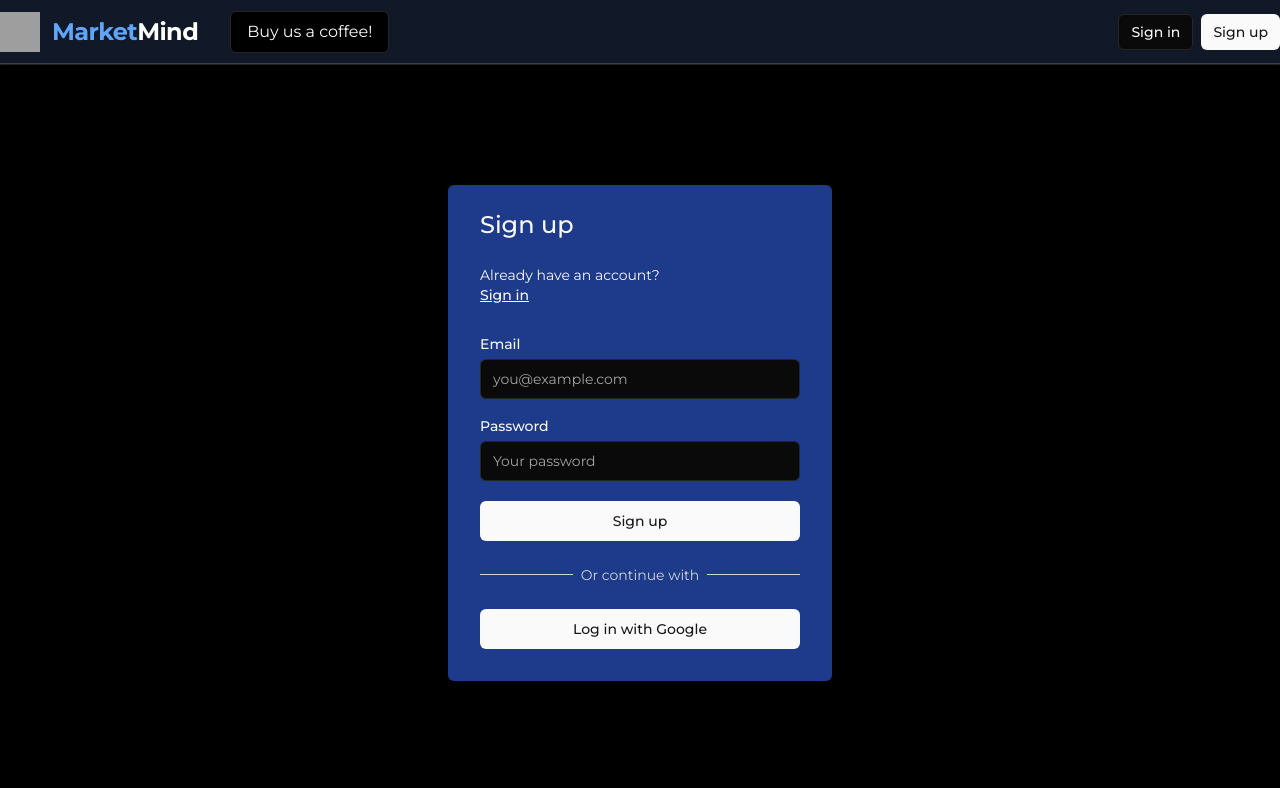
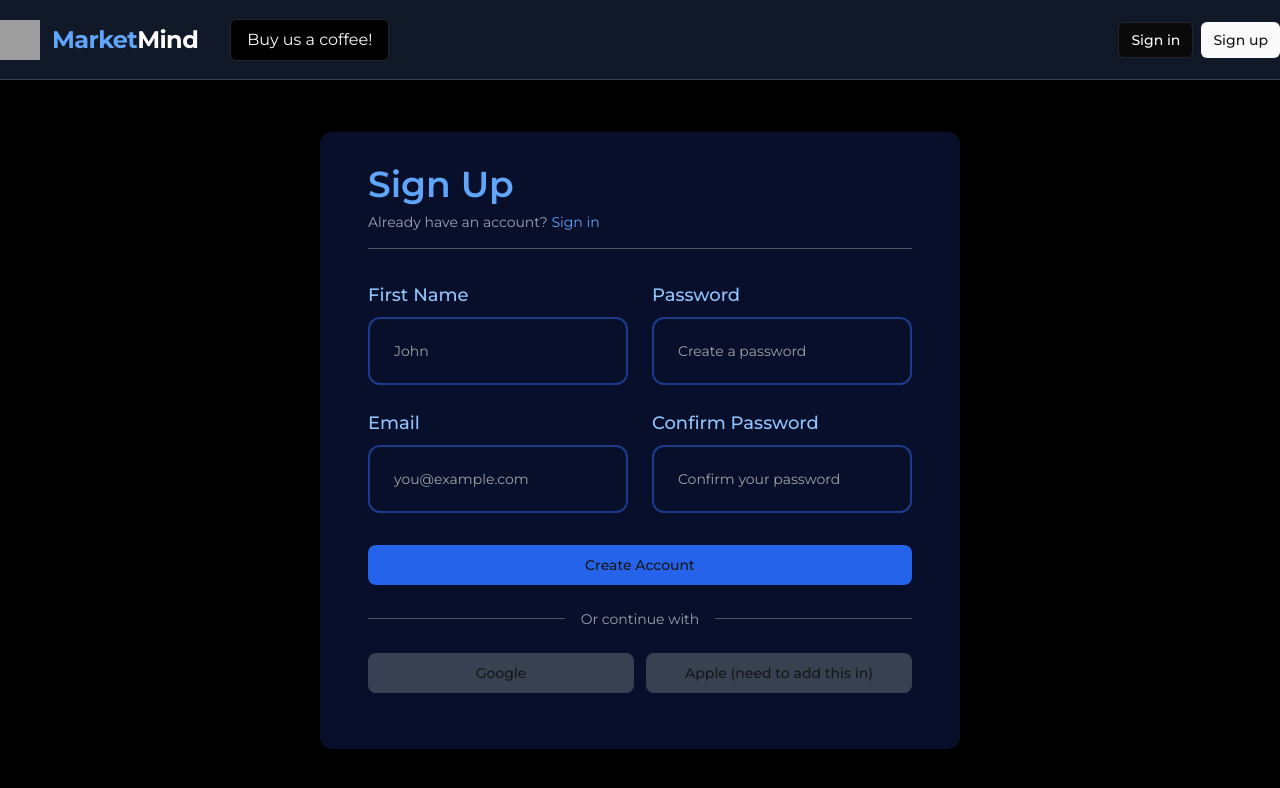
Before and after one commit to nikhilp1234567/Market-research-agent, a Next.js app: page /sign-up in a window 1280 px wide. Shown: the top 788 px of the page. Built offline with nearby package versions, Linux system fonts and the light colour scheme; no server answers; grey boxes are pictures that could not be loaded.

Commit message:
ui fixes for sign in stuff

```diff
--- a/app/(auth-pages)/forgot-password/page.tsx
+++ b/app/(auth-pages)/forgot-password/page.tsx
@@ -9,25 +9,43 @@ import { SmtpMessage } from "../smtp-message";
 export default async function ForgotPassword(props: { searchParams: any }) {
   const searchParams = await props.searchParams;
   return (
-    <>
-      <form className='flex-1 flex flex-col w-full gap-2 text-foreground [&>input]:mb-6 min-w-64 max-w-64 mx-auto'>
-        <div>
-          <h1 className='text-2xl font-medium'>Reset Password</h1>
-          <p className='text-sm text-secondary-foreground'>
-            Already have an account?{" "}
-            <Link className='text-primary underline' href='/sign-in'>
+    <div className='flex flex-col items-center justify-center min-h-[calc(100vh-6rem)] h-auto w-full bg-black'>
+      <div id='blue-background-holder' style={{ backgroundColor: "#070F2B" }} className='flex flex-col py-8 px-12 rounded-xl w-[35%] min-w-[400px] mx-4'>
+        <div className='border-b border-gray-600 pb-4'>
+          <h1 className='text-4xl font-semibold text-blue-400'>Reset Password</h1>
+          <p className='text-gray-400 mt-2 text-sm'>
+            Remember your password?{" "}
+            <Link className='text-blue-400 hover:text-blue-300 transition-colors' href='/sign-in'>
               Sign in
             </Link>
           </p>
         </div>
-        <div className='flex flex-col gap-2 [&>input]:mb-3 mt-8'>
-          <Label htmlFor='email'>Email</Label>
-          <Input name='email' placeholder='you@example.com' required />
-          <SubmitButton formAction={forgotPasswordAction}>Reset Password</SubmitButton>
+
+        <div className='flex flex-col gap-6 mt-8'>
+          <div className='space-y-2'>
+            <Label htmlFor='email' className='text-lg font-medium text-blue-300'>
+              Email
+            </Label>
+            <div className='flex justify-center items-center p-3 !border-solid !border-blue-900 border-[2px] rounded-xl hover:border-blue-700 transition-colors'>
+              <Input
+                name='email'
+                placeholder='you@example.com'
+                required
+                className='bg-transparent border-none outline-none focus-visible:ring-0 focus-visible:ring-offset-0'
+              />
+            </div>
+          </div>
+
+          <SubmitButton
+            formAction={forgotPasswordAction}
+            pendingText='Sending Reset Link...'
+            className='bg-blue-600 px-8 transition-all hover:bg-blue-500 py-3 rounded-lg w-full font-medium'>
+            Reset Password
+          </SubmitButton>
+
           <FormMessage message={{ message: searchParams.message || "" }} />
         </div>
-      </form>
-      <SmtpMessage />
-    </>
+      </div>
+    </div>
   );
 }
--- a/app/(auth-pages)/sign-in/page.tsx
+++ b/app/(auth-pages)/sign-in/page.tsx
@@ -8,43 +8,87 @@ import Link from "next/link";
 export default async function Login(props: { searchParams: any }) {
   const searchParams = await props.searchParams;
   return (
-    <div className='flex items-center justify-center min-h-[calc(100vh-4rem)] w-full border-t'>
-      <form className='flex flex-col bg-blue-900 py-6 px-8 rounded-md w-[30%] mx-4'>
-        <h1 className='text-2xl font-medium'>Sign in</h1>
-        <br />
-        <p className='text-sm text-foreground'>
-          Don't have an account? <br />
-          <Link className='text-foreground font-medium underline' href='/sign-up'>
+    <div className='flex items-center justify-center min-h-[calc(100vh-6rem)] h-auto w-full bg-black'>
+      <div id='blue-background-holder' style={{ backgroundColor: "#070F2B" }} className='flex flex-col py-8 px-12 rounded-xl w-[35%] min-w-[400px] mx-4'>
+        <div className='border-b border-gray-600 pb-4'>
+          <h1 className='text-4xl font-semibold text-blue-400'>Sign In</h1>
+          <p className='text-gray-400 mt-2 text-sm'>
+            Don't have an account?{" "}
+            <Link className='text-blue-400 hover:text-blue-300 transition-colors' href='/sign-up'>
               Sign up
             </Link>
           </p>
-        <div className='flex flex-col gap-2 [&>input]:mb-3 mt-8'>
-          <Label htmlFor='email'>Email</Label>
-          <Input name='email' placeholder='you@example.com' required />
+        </div>
+
+        <div className='flex flex-col gap-6 mt-8'>
+          <div className='space-y-2'>
+            <Label htmlFor='email' className='text-lg font-medium text-blue-300'>
+              Email
+            </Label>
+            <div className='flex justify-center items-center p-3 !border-solid !border-blue-900 border-[2px] rounded-xl hover:border-blue-700 transition-colors'>
+              <Input
+                name='email'
+                placeholder='you@example.com'
+                required
+                className='bg-transparent border-none outline-none focus-visible:ring-0 focus-visible:ring-offset-0'
+              />
+            </div>
+          </div>
+
+          <div className='space-y-2'>
             <div className='flex justify-between items-center'>
-            <Label htmlFor='password'>Password</Label>
-            <Link className='text-xs text-foreground underline' href='/forgot-password'>
+              <Label htmlFor='password' className='text-lg font-medium text-blue-300'>
+                Password
+              </Label>
+              <Link className='text-sm text-blue-400 hover:text-blue-300 transition-colors' href='/forgot-password'>
                 Forgot Password?
               </Link>
             </div>
-          <Input type='password' name='password' placeholder='Your password' required />
-          <SubmitButton pendingText='Signing In...' formAction={signInAction}>
+            <div className='flex justify-center items-center p-3 !border-solid !border-blue-900 border-[2px] rounded-xl hover:border-blue-700 transition-colors'>
+              <Input
+                type='password'
+                name='password'
+                placeholder='Your password'
+                required
+                className='bg-transparent border-none outline-none focus-visible:ring-0 focus-visible:ring-offset-0'
+              />
+            </div>
+          </div>
+
+          <SubmitButton
+            pendingText='Signing In...'
+            formAction={signInAction}
+            className='bg-blue-600 px-8 transition-all hover:bg-blue-500 py-3 rounded-lg w-full font-medium'>
             Sign in
           </SubmitButton>
-          <div className='relative my-4'>
+
+          <div className='relative'>
             <div className='absolute inset-0 flex items-center'>
-              <div className='w-full border-t border-gray-300'></div>
+              <div className='w-full border-t border-gray-600'></div>
             </div>
             <div className='relative flex justify-center text-sm'>
-              <span className='bg-blue-900 px-2 text-gray-300'>Or continue with</span>
+              <span className='bg-[#070F2B] px-4 text-gray-400'>Or continue with</span>
             </div>
           </div>
-          <SubmitButton formAction={signInWithGoogleAction} pendingText='Continuing with Google...' formNoValidate>
-            Log in with Google
+          <div className='flex flex-row gap-3'>
+            <SubmitButton
+              formAction={signInWithGoogleAction}
+              pendingText='Continuing with Google...'
+              formNoValidate
+              className='bg-gray-700 px-8 transition-all hover:bg-gray-600 py-3 rounded-lg w-full font-medium'>
+              Google
             </SubmitButton>
+            <SubmitButton
+              formAction={signInWithGoogleAction}
+              pendingText='Continuing with Google...'
+              formNoValidate
+              className='bg-gray-700 px-8 transition-all hover:bg-gray-600 py-3 rounded-lg w-full font-medium'>
+              Apple (need to add this in)
+            </SubmitButton>
+          </div>
           <FormMessage message={{ message: searchParams.message || "" }} />
         </div>
-      </form>
+      </div>
     </div>
   );
 }
--- a/app/(auth-pages)/sign-up/page.tsx
+++ b/app/(auth-pages)/sign-up/page.tsx
@@ -1,53 +1,129 @@
-import { signInWithGoogleAction, signUpAction } from "@/app/actions";
-import { FormMessage, Message } from "@/components/form-message";
+import { signUpAction, signInWithGoogleAction } from "@/app/actions";
+import { FormMessage } from "@/components/form-message";
 import { SubmitButton } from "@/components/submit-button";
 import { Input } from "@/components/ui/input";
 import { Label } from "@/components/ui/label";
 import Link from "next/link";
 
-export default async function Signup(props: { searchParams: any }) {
+export default async function SignUp(props: { searchParams: any }) {
   const searchParams = await props.searchParams;
-  if ("message" in searchParams) {
-    return (
-      <div className='w-full flex-1 flex items-center h-screen sm:max-w-md justify-center gap-2 p-4'>
-        <FormMessage message={{ message: searchParams.message || "" }} />
-      </div>
-    );
-  }
+  return (
+    <div className='flex items-center justify-center min-h-[calc(100vh-6rem)] h-auto w-full bg-black'>
+      <div id='blue-background-holder' style={{ backgroundColor: "#070F2B" }} className='flex flex-col py-8 px-12 rounded-xl w-[50%] min-w-[600px] mx-4'>
+        <div className='border-b border-gray-600 pb-4'>
+          <h1 className='text-4xl font-semibold text-blue-400'>Sign Up</h1>
+          <p className='text-gray-400 mt-2 text-sm'>
+            Already have an account?{" "}
+            <Link className='text-blue-400 hover:text-blue-300 transition-colors' href='/sign-in'>
+              Sign in
+            </Link>
+          </p>
+        </div>
 
-  return (
-    <div className='flex items-center flex-col justify-center min-h-[calc(100vh-4rem)] w-full border-t'>
-      <form className='flex flex-col bg-blue-900 py-6 px-8 rounded-md w-[30%] mx-4'>
-        <h1 className='text-2xl font-medium'>Sign up</h1>
-        <br />
-        <p className='text-sm text text-foreground'>
-          Already have an account? <br />
-          <Link className='text-primary font-medium underline' href='/sign-in'>
-            Sign in
-          </Link>
-        </p>
-        <div className='flex flex-col gap-2 [&>input]:mb-3 mt-8'>
-          <Label htmlFor='email'>Email</Label>
-          <Input name='email' placeholder='you@example.com' required />
-          <Label htmlFor='password'>Password</Label>
-          <Input type='password' name='password' placeholder='Your password' minLength={6} required />
-          <SubmitButton formAction={signUpAction} pendingText='Signing up...'>
-            Sign up
+        <div className='flex flex-col gap-6 mt-8'>
+          <div className='grid grid-cols-2 gap-6'>
+            {/* Left Column - Personal Info */}
+            <div className='space-y-6'>
+              <div className='space-y-2'>
+                <Label htmlFor='firstName' className='text-lg font-medium text-blue-300'>
+                  First Name
+                </Label>
+                <div className='flex justify-center items-center p-3 !border-solid !border-blue-900 border-[2px] rounded-xl hover:border-blue-700 transition-colors'>
+                  <Input
+                    name='firstName'
+                    placeholder='John'
+                    required
+                    className='bg-transparent border-none outline-none focus-visible:ring-0 focus-visible:ring-offset-0'
+                  />
+                </div>
+              </div>
+
+              <div className='space-y-2'>
+                <Label htmlFor='email' className='text-lg font-medium text-blue-300'>
+                  Email
+                </Label>
+                <div className='flex justify-center items-center p-3 !border-solid !border-blue-900 border-[2px] rounded-xl hover:border-blue-700 transition-colors'>
+                  <Input
+                    name='email'
+                    type='email'
+                    placeholder='you@example.com'
+                    required
+                    className='bg-transparent border-none outline-none focus-visible:ring-0 focus-visible:ring-offset-0'
+                  />
+                </div>
+              </div>
+            </div>
+
+            {/* Right Column - Password Fields */}
+            <div className='space-y-6'>
+              <div className='space-y-2'>
+                <Label htmlFor='password' className='text-lg font-medium text-blue-300'>
+                  Password
+                </Label>
+                <div className='flex justify-center items-center p-3 !border-solid !border-blue-900 border-[2px] rounded-xl hover:border-blue-700 transition-colors'>
+                  <Input
+                    type='password'
+                    name='password'
+                    placeholder='Create a password'
+                    required
+                    className='bg-transparent border-none outline-none focus-visible:ring-0 focus-visible:ring-offset-0'
+                  />
+                </div>
+              </div>
+
+              <div className='space-y-2'>
+                <Label htmlFor='confirmPassword' className='text-lg font-medium text-blue-300'>
+                  Confirm Password
+                </Label>
+                <div className='flex justify-center items-center p-3 !border-solid !border-blue-900 border-[2px] rounded-xl hover:border-blue-700 transition-colors'>
+                  <Input
+                    type='password'
+                    name='confirmPassword'
+                    placeholder='Confirm your password'
+                    required
+                    className='bg-transparent border-none outline-none focus-visible:ring-0 focus-visible:ring-offset-0'
+                  />
+                </div>
+              </div>
+            </div>
+          </div>
+
+          <SubmitButton
+            pendingText='Creating Account...'
+            formAction={signUpAction}
+            className='bg-blue-600 px-8 transition-all hover:bg-blue-500 py-3 rounded-lg w-full font-medium mt-2'>
+            Create Account
           </SubmitButton>
-          <div className='relative my-4'>
+
+          <div className='relative'>
             <div className='absolute inset-0 flex items-center'>
-              <div className='w-full border-t border-gray-300'></div>
+              <div className='w-full border-t border-gray-600'></div>
             </div>
             <div className='relative flex justify-center text-sm'>
-              <span className='bg-blue-900 px-2 text-gray-300'>Or continue with</span>
+              <span className='bg-[#070F2B] px-4 text-gray-400'>Or continue with</span>
             </div>
           </div>
-          <SubmitButton formAction={signInWithGoogleAction} pendingText='Continuing with Google...' formNoValidate>
-            Log in with Google
-          </SubmitButton>
+
+          <div className='flex flex-row gap-3'>
+            <SubmitButton
+              formAction={signInWithGoogleAction}
+              pendingText='Continuing with Google...'
+              formNoValidate
+              className='bg-gray-700 px-8 transition-all hover:bg-gray-600 py-3 rounded-lg w-full font-medium'>
+              Google
+            </SubmitButton>
+            <SubmitButton
+              formAction={signInWithGoogleAction}
+              pendingText='Continuing with Google...'
+              formNoValidate
+              className='bg-gray-700 px-8 transition-all hover:bg-gray-600 py-3 rounded-lg w-full font-medium'>
+              Apple (need to add this in)
+            </SubmitButton>
+          </div>
+
           <FormMessage message={{ message: searchParams.message || "" }} />
         </div>
-      </form>
+      </div>
     </div>
   );
 }
--- a/my-components/Nav.tsx
+++ b/my-components/Nav.tsx
@@ -8,7 +8,7 @@ import { CheckoutForm } from "./CheckoutForm";
 
 export default function Nav() {
   return (
-    <nav id='main-navigation' className='w-full bg-gray-900 flex justify-center items-center shadow-lg sticky top-0 z-50 h-20 border-b border-gray-700'>
+    <nav id='main-navigation' className='w-full bg-gray-900 flex justify-center items-center shadow-lg sticky py-4 top-0 z-50 h-20 border-b border-gray-700'>
       <div className='w-full max-w-7xl flex justify-between items-center'>
         <div id='nav-left' className='flex gap-8 items-center'>
           <Link href={"/"} id='home-link' className='flex items-center gap-3 hover:opacity-80 transition-opacity'>
```
Also changed, not shown: app/page.tsx (+20 -2 lines). Lines whose indentation alone changed are shown as unchanged.
